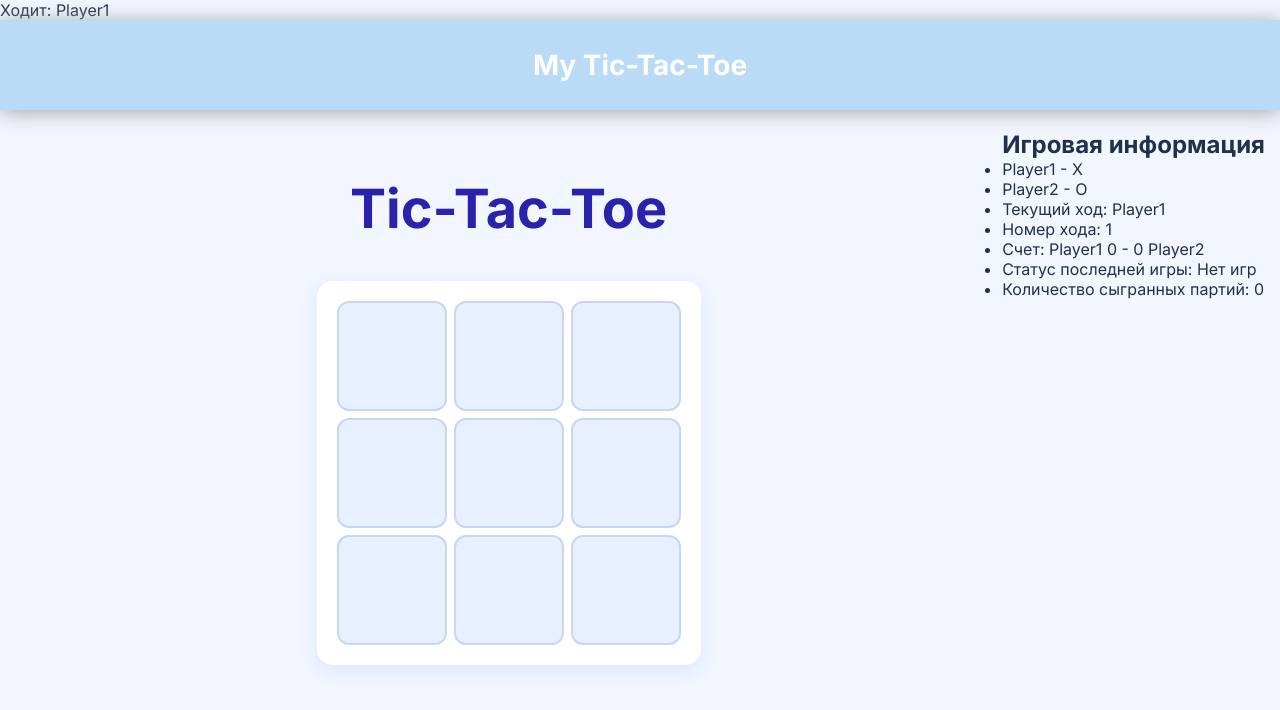
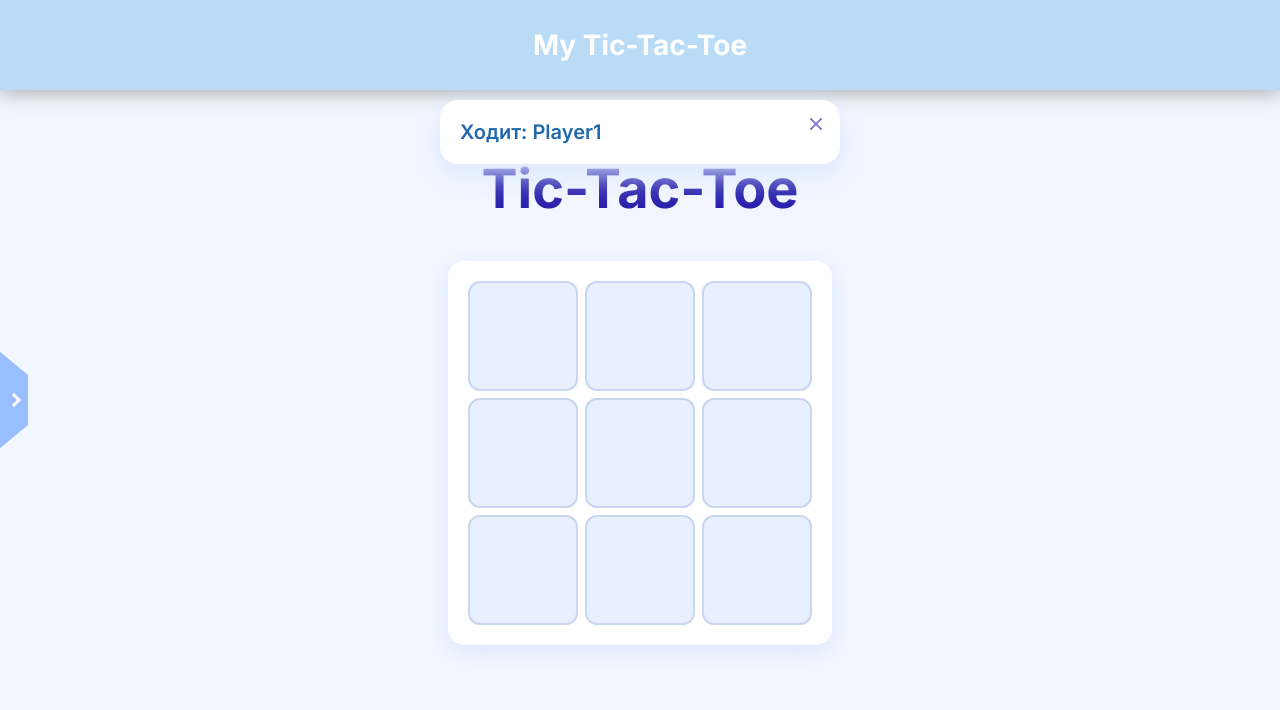
Before and after one commit to kronnoss37/My-Tic-Tac-Toe, a website with bundled scripts: page index.html in a window 1280 px wide. Both pictures are taken after a click on the button "Начать игру". Built offline with nearby package versions, Linux system fonts and the light colour scheme.

Commit message:
Update styles.js, add styles for notification and sidebar

```diff
--- a/styles.css
+++ b/styles.css
@@ -86,6 +86,8 @@ body {
   font-weight: 700;
 }
 
+/* --- Start Game --- */
+
 .start-game {
   flex-grow: 1;
   display: flex;
@@ -107,6 +109,8 @@ body {
    background-color: #ffe75d;
 }
 
+/* --- Game --- */
+
 .game {
   flex-grow: 1;
   display: flex;
@@ -124,6 +128,7 @@ body {
 }
 
 .game-field {
+  position: relative;
   display: grid;
   grid-template-columns: repeat(3, 1fr);
   gap: 7px;
@@ -134,6 +139,10 @@ body {
   box-shadow: 0 6px 20px #d9e7ff;
 
   font-size: 25px;
+}
+
+.game-field--disabled {
+  pointer-events: none;
 }
 
 .game-cell {
@@ -161,12 +170,11 @@ body {
   box-shadow: 0px 0px 20px #99beff;
 }
 
-.disabledDiv {
-  /* pointer-events: none; */
+.game-cell--disabled {
   cursor: not-allowed;
 }
 
-.game-cell.disabledDiv:hover {
+.game-cell.game-cell--disabled:hover {
   transform: translateY(0px);
   background-color: #e8f0ff;
   box-shadow: 0px 0px 0px;
@@ -179,3 +187,265 @@ body {
 .game-cell__o {
   color: #4c6ef5;
 }
+
+/* --- Notification --- */
+
+.notification-wrapper {
+  position: fixed;
+  width: 400px;
+
+  display: flex;
+  flex-direction: column;
+  gap: 10px;
+
+  top: 100px;
+  left: 50%;
+  transform: translateX(-50%);
+  z-index: 1000;
+}
+
+.notification {
+  background-color: #ffffff;
+  color: #2169ac;
+
+  padding: 18px 48px 18px 20px;
+  border-radius: 18px;
+
+  position: relative;
+  cursor: pointer;
+
+  box-shadow: 0 10px 30px #d9e7ff;
+
+  transition-property: opacity, transform, box-shadow;
+  transition-duration: .35s;
+  transition-timing-function: ease;
+
+  opacity: 0;
+  transform: translateY(-80px) scale(0.9);
+}
+
+.notification:hover {
+  box-shadow: 0 14px 36px #a8c9ff;
+}
+
+.notification-show {
+  opacity: 1;
+  transform: translateY(0) scale(1);
+}
+
+.notification-hidden {
+  opacity: 0;
+  transform: translateY(-80px) scale(0.9);
+}
+
+.notification-message {
+  font-size: 20px;
+  font-weight: 600;
+  line-height: 1.4;
+}
+
+.notification-close {
+  position: absolute;
+  top: 16px;
+  right: 16px;
+
+  width: 16px;
+  aspect-ratio: 1;
+
+  transition: transform .2s ease, opacity .2s ease;
+  opacity: 0.6;
+}
+
+.notification-close:hover {
+  transform: scale(1.25);
+  opacity: 1;
+}
+
+.notification-close::before,
+.notification-close::after {
+  content: '';
+  position: absolute;
+  width: 100%;
+  height: 2px;
+  top: 50%;
+  left: 50%;
+  background-color: #2a21ac;
+}
+
+.notification-close::before {
+  transform: translate(-50%, -50%) rotate(45deg);
+}
+
+.notification-close::after {
+  transform: translate(-50%, -50%) rotate(-45deg);
+}
+
+/* Showing the winning */
+
+.game-field::after {
+  content: '';
+  position: absolute;
+
+  top: 50%;
+  left: 50%;
+
+  width: 80%;
+  height: 10px;
+
+  background-color: #337dd3;
+  border-radius: 6px;
+
+  transform-origin: center;
+  transform: translate(-50%, -50%) scaleX(0);
+
+  box-shadow: 0 0 12px #99beff;
+}
+
+.horizontal::after {
+  transform: translate(-50%, -50%) scaleX(0);
+}
+
+.vertical::after {
+  transform: translate(-50%, -50%) rotate(90deg) scaleX(0);
+}
+
+.main-diagonal::after {
+  width: 100%;
+  transform: translate(-50%, -50%) rotate(45deg) scaleX(0);
+}
+
+.secondary-diagonal::after {
+  width: 100%;
+  transform: translate(-50%, -50%) rotate(-45deg) scaleX(0);
+}
+
+.horizontal__show::after {
+  transform: translate(-50%, -50%) scaleX(1);
+  transition: transform 0.4s ease;
+}
+
+.vertical__show::after {
+  transform: translate(-50%, -50%) rotate(90deg) scaleX(1);
+  transition: transform 0.4s ease;
+}
+
+.main-diagonal__show::after {
+  transform: translate(-50%, -50%) rotate(45deg) scaleX(1);
+  transition: transform 0.4s ease;
+}
+
+.secondary-diagonal__show::after {
+  transform: translate(-50%, -50%) rotate(-45deg) scaleX(1);
+  transition: transform 0.4s ease;
+}
+
+.horizontal--first::after {
+  top: 20%;
+}
+.horizontal--second::after {
+  top: 50%;
+}
+.horizontal--third::after {
+  top: 80%;
+}
+
+.vertical--first::after {
+  left: 20%;
+}
+.vertical--second::after {
+  left: 50%;
+}
+.vertical--third::after {
+  left: 80%;
+}
+
+/* Sidebar */
+
+.sidebar {
+  position: absolute;
+  top: 0;
+  left: 0;
+
+  width: 400px;
+  height: 100%;
+  padding: 30px 15px;
+  background-color: #99beff;
+
+  border: 2px solid #fff;
+
+  transform: translateX(-100%);
+  transition: transform .35s ease;
+}
+
+.sidebar.sidebar-open {
+  transform: translateX(0%);
+}
+
+.sidebar-toggle {
+
+  position: absolute;
+  top: 50%;
+  right: -30px;
+  transform: translateY(-50%);
+
+  width: 30px;
+  height: 100px;
+  background-color: #99beff;
+  text-shadow: 0px 0px 5px #000000;
+
+  cursor: pointer;
+
+  display: flex;
+  justify-content: center;
+  align-items: center;
+
+  border-left: 2px solid #fff;
+
+  clip-path: polygon(
+    0% 0%,
+    100% 25%,
+    100% 75%,
+    0% 100%
+  );
+}
+
+.sidebar-toggle > .arrow {
+  width: 10px;
+  height: 10px;
+  border-right: 3px solid #fff;
+  border-bottom: 3px solid #fff;
+  transform: rotate(-45deg);
+  transition: transform .7s ease;
+  /* margin: auto; */
+}
+
+.sidebar-toggle.open > .arrow {
+  transform: rotate(-225deg);
+}
+
+.sidebar-content {
+  display: flex;
+  flex-direction: column;
+  justify-content: flex-start;
+  align-items: center;
+}
+
+.sidebar-title {
+  margin-bottom: 10px;
+  font-size: 30px;
+}
+
+.sidebar-list {
+  list-style: none;
+  font-size: 18px;
+
+  width: 100%;
+}
+
+.sidebar-list li {
+  width: 100%;
+  text-align: center;
+
+  padding: 10px;
+  border-bottom: 3px solid #fff;
+}
```
